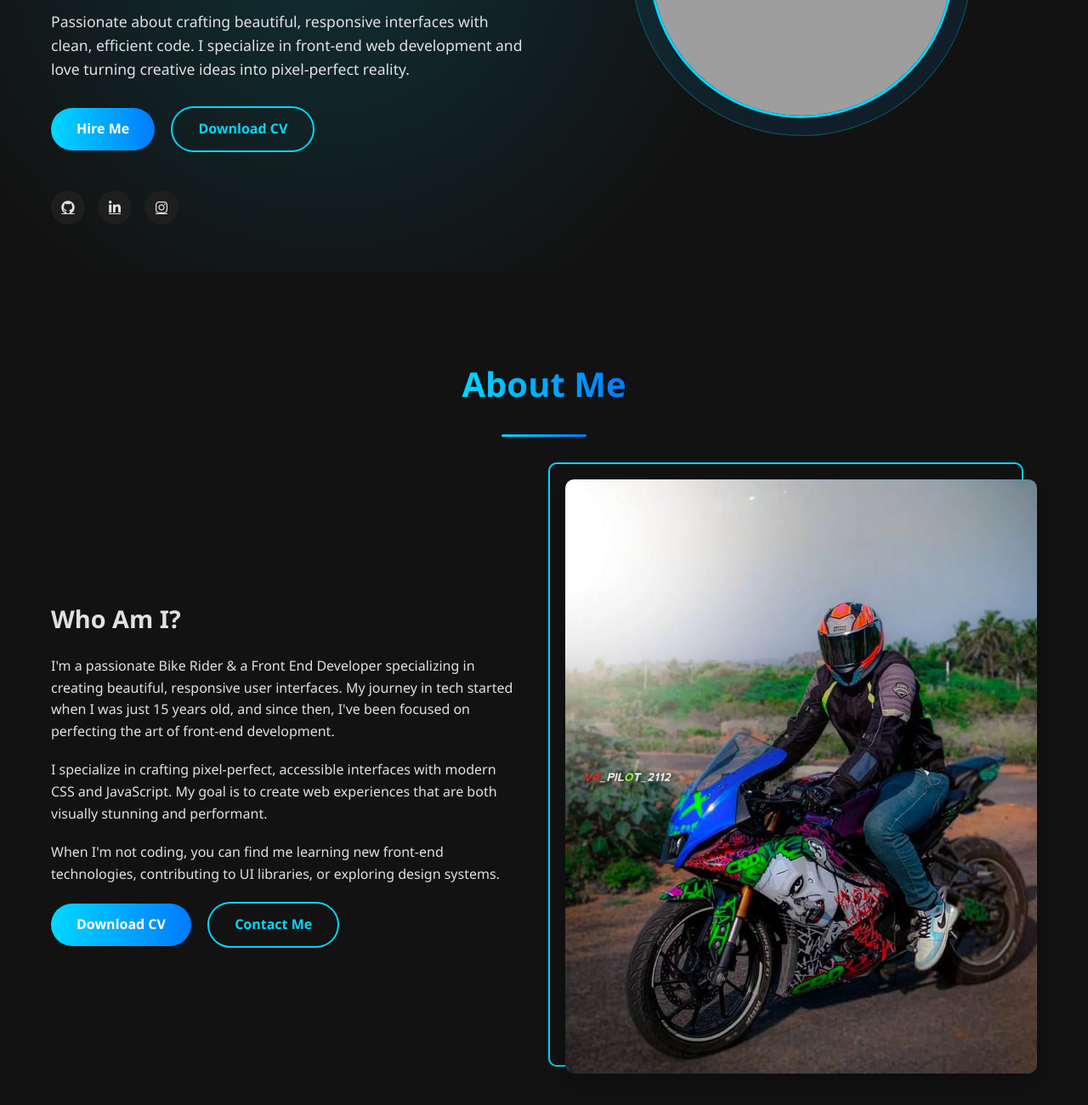
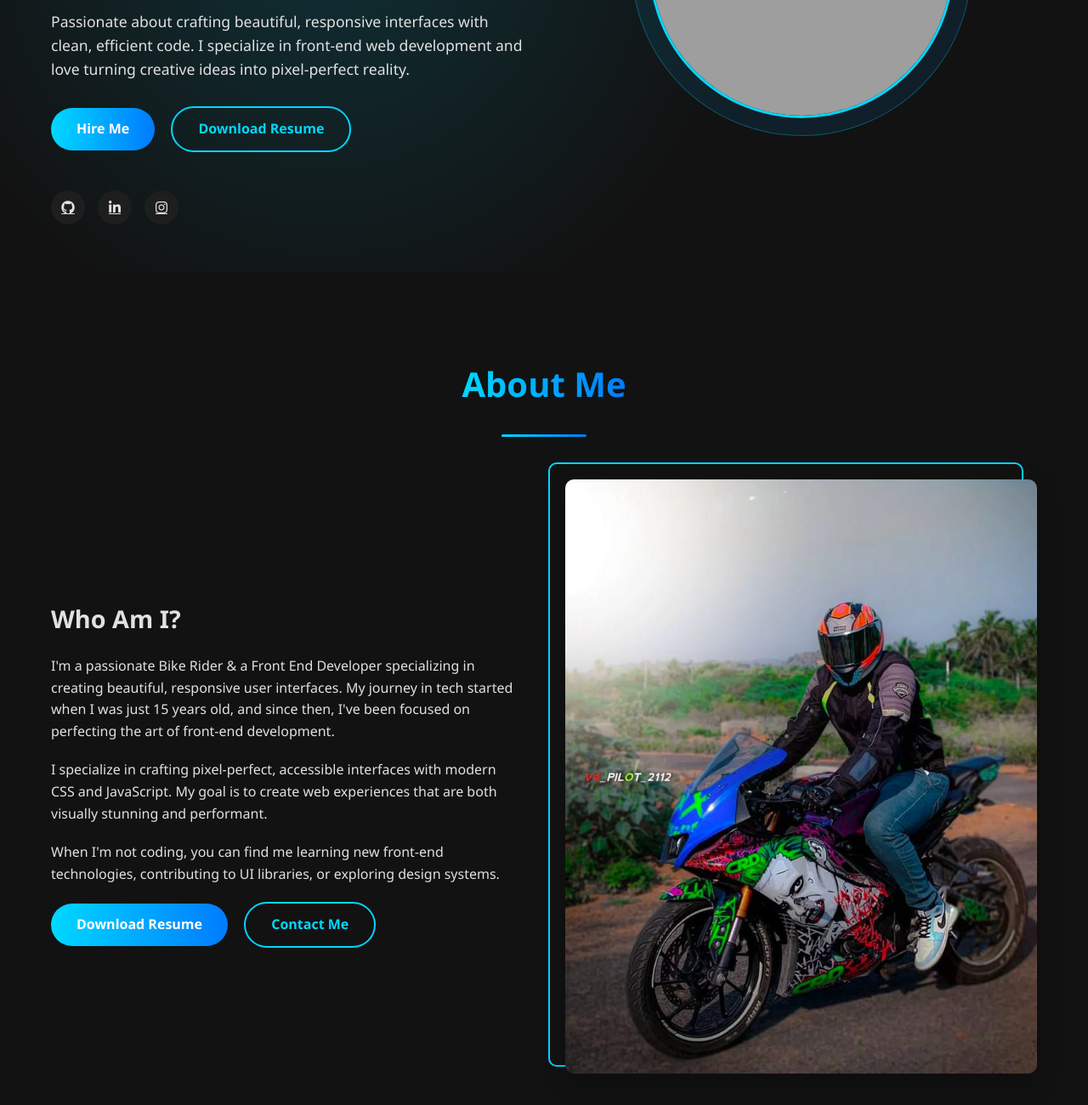
Before and after one commit to affan071/my-portfolio, a plain HTML site: page index.html in a window 1280 px wide. Shown: the part 480-1780 px from the top of the page at 85% size. Drawn offline with Linux system fonts and the light colour scheme; grey boxes are pictures that could not be loaded.

Commit message:
Update index.html

```diff
--- a/index.html
+++ b/index.html
@@ -706,7 +706,7 @@
                     <p>Passionate about crafting beautiful, responsive interfaces with clean, efficient code. I specialize in front-end web development and love turning creative ideas into pixel-perfect reality.</p>
                     <div>
                         <a href="#contact" class="btn">Hire Me</a>
-                        <a href="cv.pdf" class="btn btn-outline">Download CV</a>
+                        <a href="cv.pdf" class="btn btn-outline">Download Resume</a>
                     </div>
                     <div class="social-links">
                         <a href="https://github.com/affan071"><i class="fab fa-github"></i></a>
@@ -737,7 +737,7 @@
                     <p>I specialize in crafting pixel-perfect, accessible interfaces with modern CSS and JavaScript. My goal is to create web experiences that are both visually stunning and performant.</p>
                     <p>When I'm not coding, you can find me learning new front-end technologies, contributing to UI libraries, or exploring design systems.</p>
                     <div class="btns">
-                        <a href="#" class="btn">Download CV</a>
+                        <a href="cv.pdf" class="btn">Download Resume </a>
                         <a href="#contact" class="btn btn-outline">Contact Me</a>
                     </div>
                 </div>
```
